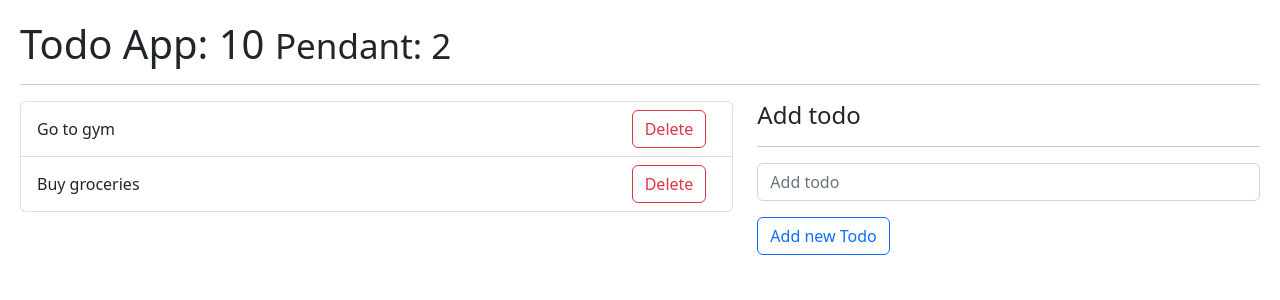
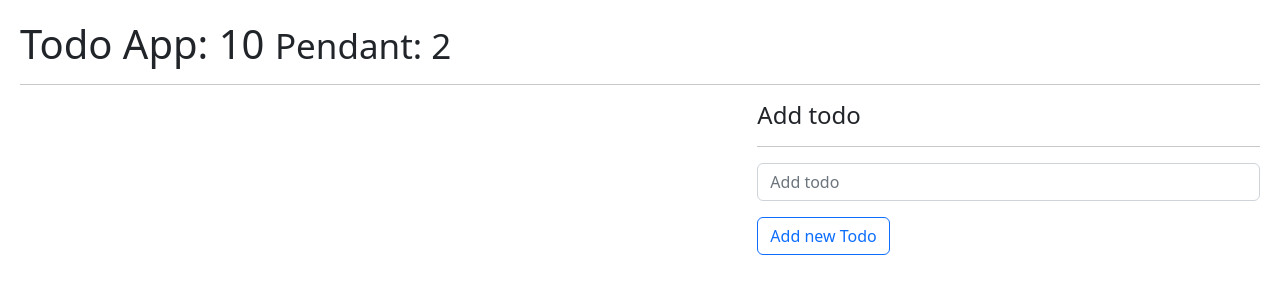
Before and after one commit to Fairfaxx/All-about-hooks, a React (Vite) app: page / in a window 1280 px wide. Shown: the top 300 px of the page. Built offline with nearby package versions, Linux system fonts and the light colour scheme.

Commit message:
save todos in localstorage and get the items from the list with localstorage as well, all already implemented (#9)
Co-authored-by: FefeLemaire <federico.lemaire@alloy.digital>

```diff
--- a/src/07-useReducer/TodoApp.jsx
+++ b/src/07-useReducer/TodoApp.jsx
@@ -1,23 +1,31 @@
-import { useReducer } from 'react';
+import { useEffect, useReducer } from 'react';
 import { TodoAdd } from './components/TodoAdd';
 import { TodoList } from './components/TodoList';
 import { todoReducer } from './todoReducer';
 
 const initialState = [
-  {
-    id: new Date().getTime(),
-    description: 'Go to gym',
-    done: false,
-  },
-  {
-    id: new Date().getTime() * 3,
-    description: 'Buy groceries',
-    done: false,
-  },
+  // {
+  //   id: new Date().getTime(),
+  //   description: 'Go to gym',
+  //   done: false,
+  // },
+  // {
+  //   id: new Date().getTime() * 3,
+  //   description: 'Buy groceries',
+  //   done: false,
+  // },
 ];
 
+const init = () => {
+  return JSON.parse(localStorage.getItem('todos')) || [];
+};
+
 export const TodoApp = () => {
-  const [todos, dispatch] = useReducer(todoReducer, initialState);
+  const [todos, dispatch] = useReducer(todoReducer, initialState, init);
+
+  useEffect(() => {
+    localStorage.setItem('todos', JSON.stringify(todos));
+  }, [todos]);
 
   const handleNewTodo = (todo) => {
     console.log({ todo });
```
